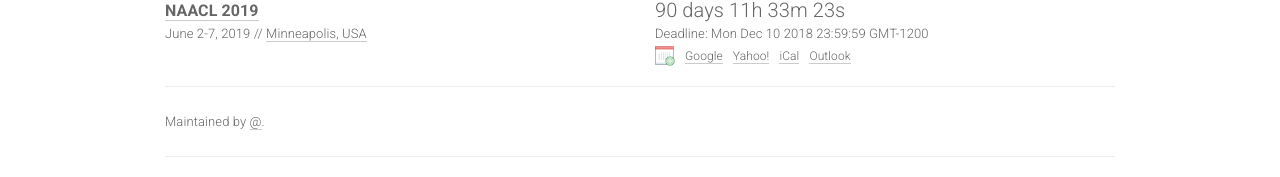
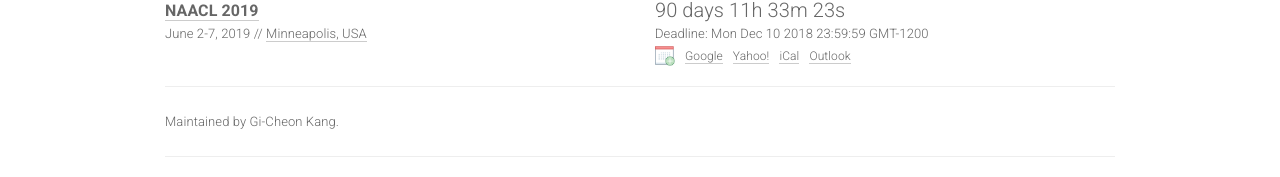
Before and after one commit to biconf/biconf.github.io, a Jekyll site: the page built from index.html, in a window 1280 px wide. Shown: the part 782-959 px from the top of the page. Built offline with Jekyll 4.4.1, drawn with Linux system fonts in a browser that asks for light colours; nearby versions of some CDN libraries; comment, search, counter and statistics services are not loaded.

Commit message:
Update home.html

```diff
--- a/_layouts/home.html
+++ b/_layouts/home.html
@@ -78,7 +78,7 @@
         </div>
         {% endfor %}
         <footer>
-          Maintained by <a href="//twitter.com/{{ site.twitter_username }}">@{{ site.twitter_username }}</a>.
+          Maintained by Gi-Cheon Kang.
         </footer>
         <hr>
     </div>
```
